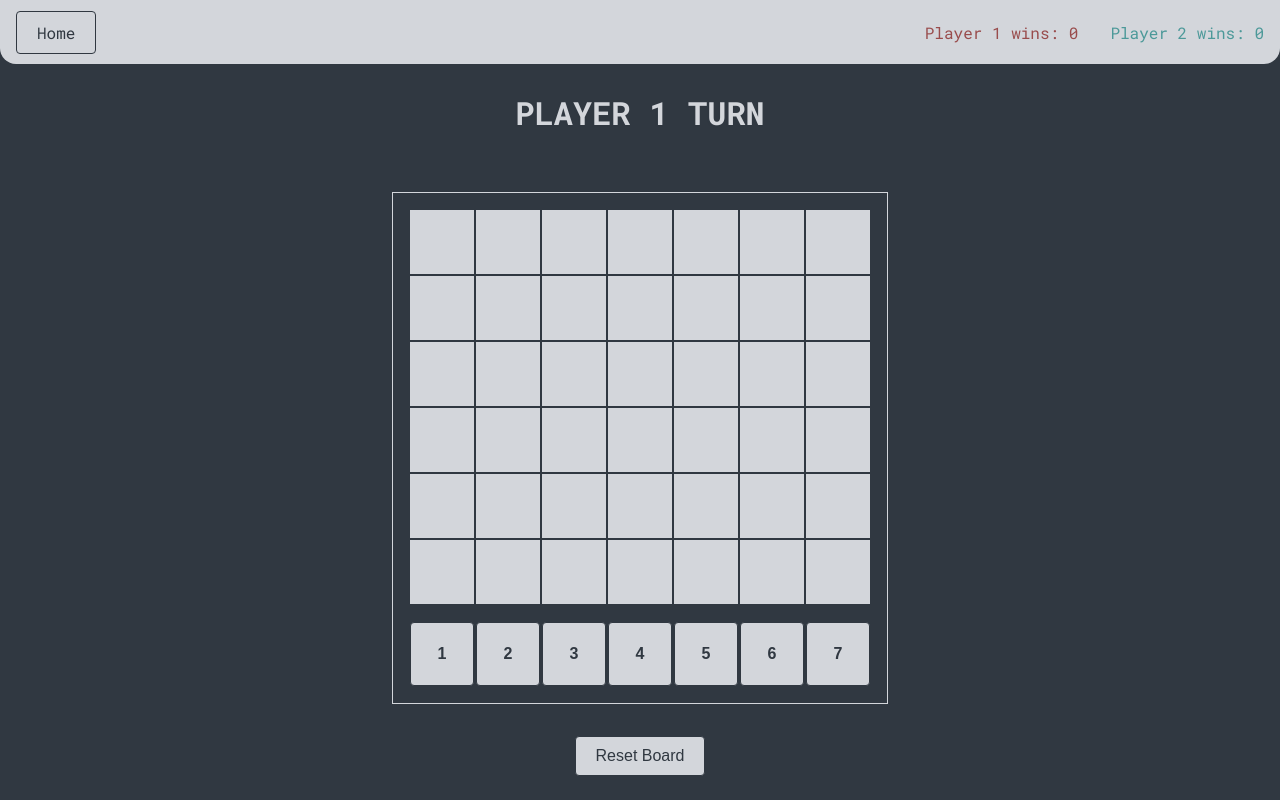
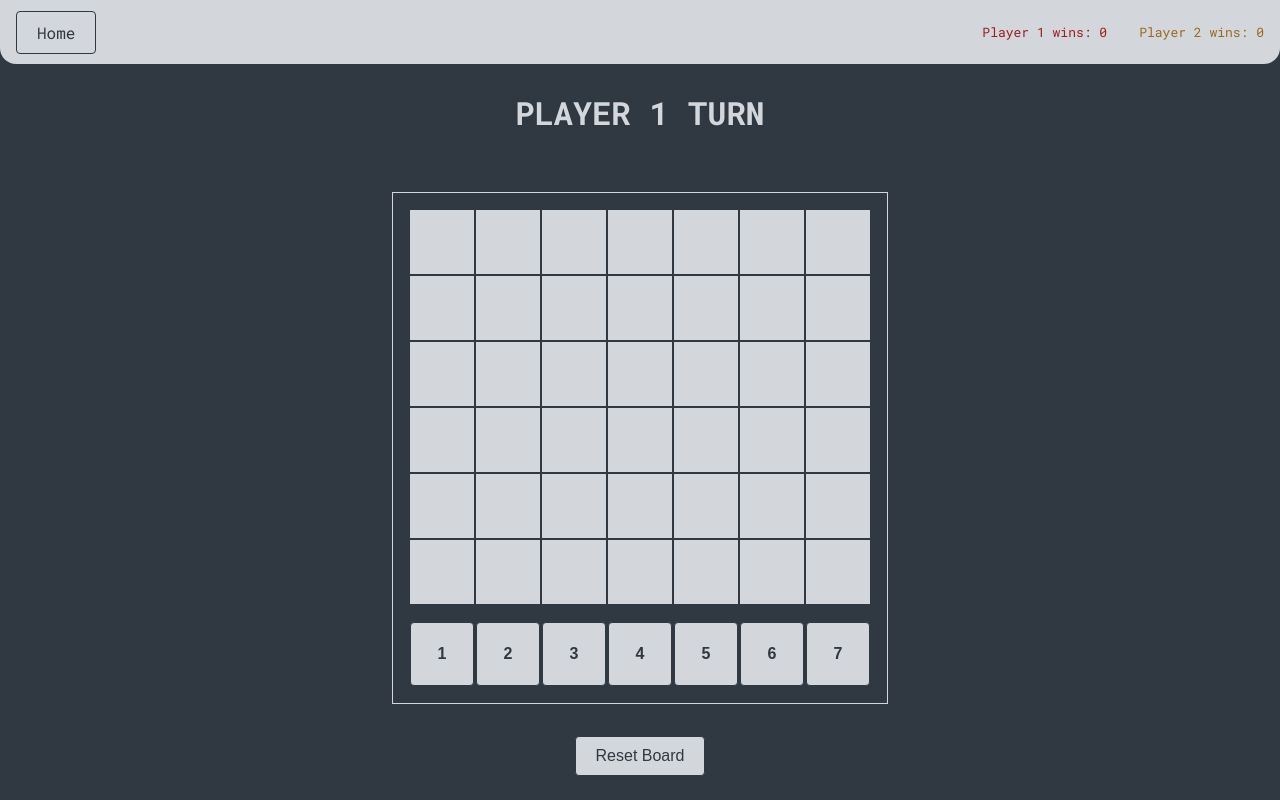
Before and after one commit to harisahmed18403/FunGames, a Vue app: page /connect4 in a window 1280 px wide. Built offline with nearby package versions, Linux system fonts and the light colour scheme; the HTML template or start-up script is replaced by a standard one.

Commit message:
add/rem player functions, player stats page

```diff
--- a/src/components/TheHeader.vue
+++ b/src/components/TheHeader.vue
@@ -5,7 +5,7 @@
     <div class="flex row gap-2 no-wrap scroll-x">
       <p
         v-for="(stat, index) in playerStore.playerStatsTotals"
-        :style="`color: ${playerStore.playerColor(index)}`"
+        :style="`color: ${playerStore.playerColor(index)}; font-size: small;`"
       >
         Player {{ index + 1 }} wins: {{ stat.wins }}
       </p>
--- a/src/stores/store.ts
+++ b/src/stores/store.ts
@@ -4,7 +4,7 @@ import { routes } from '@/router'
 
 import type { RouteRecordNameGeneric } from 'vue-router'
 
-import { hsvToHex, mapRangeFromRangeTo } from '@/utils/generic'
+import { hsvToHex } from '@/utils/generic'
 
 export const useScore = defineStore('score', () => {
   const player1Score = ref(0)
@@ -25,12 +25,60 @@ interface PlayerStat {
 }
 
 export const usePlayers = defineStore('players', () => {
+  const minPlayers = 2
+  const maxPlayers = 10
   const numPlayers = ref<number>(2)
   const playerStats = ref<PlayerStat[]>([])
-  const playerColors = ref<Array<string>>([])
+  const playerColors = getPlayerColors(maxPlayers)
+
+  const addPlayer = () => {
+    if (numPlayers.value < maxPlayers) {
+      numPlayers.value++
+    }
+  }
+
+  const removePlayer = () => {
+    if (numPlayers.value > minPlayers) {
+      numPlayers.value--
+    }
+  }
+
+  watch(
+    () => numPlayers.value,
+    (newNumPlayers) => {
+      setPlayerStats(newNumPlayers)
+    },
+    { immediate: true },
+  )
+
+  function setPlayerStats(numPlayers: number) {
+    let newPlayerStats = []
+    for (let i = 0; i < numPlayers; i++) {
+      // Retain exiting players stats
+      if (playerStats.value[i] !== undefined) {
+        newPlayerStats.push(playerStats.value[i])
+        continue
+      }
+      const stat: PlayerStat = {}
+
+      for (const route of routes) {
+        if (route.name) {
+          stat[String(route.name)] = {
+            wins: 0,
+            losses: 0,
+            ties: 0,
+          }
+        }
+      }
+
+      newPlayerStats.push(stat)
+    }
+
+    playerStats.value = newPlayerStats
+  }
 
   const playerStatsTotals = computed(() =>
-    playerStats.value.map((playerStat: PlayerStat) => {
+    playerStats.value.map((playerStat: PlayerStat, player: number) => {
       let total: Stat = {
         wins: 0,
         losses: 0,
@@ -54,31 +102,6 @@ export const usePlayers = defineStore('players', () => {
     })
   })
 
-  watch(
-    () => numPlayers.value,
-    (newNumPlayers) => {
-      playerStats.value = []
-      for (let i = 0; i < newNumPlayers; i++) {
-        const stat: PlayerStat = {}
-
-        for (const route of routes) {
-          if (route.name) {
-            stat[String(route.name)] = {
-              wins: 0,
-              losses: 0,
-              ties: 0,
-            }
-          }
-        }
-
-        playerStats.value.push(stat)
-      }
-
-      playerColors.value = getPlayerColors(newNumPlayers)
-    },
-    { immediate: true },
-  )
-
   const updateScore = (winningPlayer: number | null, routeName: RouteRecordNameGeneric) => {
     if (winningPlayer === null) {
       playerStats.value.forEach((stat: PlayerStat) => {
@@ -96,12 +119,22 @@ export const usePlayers = defineStore('players', () => {
   }
 
   const playerColor = (player: number) => {
-    return playerColors.value[player]
+    return playerColors[player] ?? 'black'
   }
 
-  return { numPlayers, playerStats, playerStatsTotals, winningPlayer, updateScore, playerColor }
+  return {
+    numPlayers,
+    addPlayer,
+    removePlayer,
+    playerStats,
+    playerStatsTotals,
+    winningPlayer,
+    updateScore,
+    playerColor,
+  }
 })
 
+// Gives a hex color based on teh number of players, is deterministic so the same colors for teh same players come each time
 function getPlayerColors(numPlayers: number) {
-  return [...Array(numPlayers)].map((_, i) => hsvToHex((i * 360) / numPlayers, 0.5, 0.6))
+  return [...Array(numPlayers)].map((_, i) => hsvToHex((i * 360) / numPlayers, 0.8, 0.6))
 }
--- a/src/views/HomePage.vue
+++ b/src/views/HomePage.vue
@@ -1,9 +1,9 @@
 <template>
   <main>
     <div class="flex center row gap-1">
-      <button @click="playersStore.numPlayers--">-</button>
+      <button @click="playersStore.removePlayer">-</button>
       <h1>{{ playersStore.numPlayers }}</h1>
-      <button @click="playersStore.numPlayers++">+</button>
+      <button @click="playersStore.addPlayer">+</button>
       <h1>Player Games</h1>
     </div>
 
--- /dev/null
+++ b/src/views/PlayerStats.vue
@@ -0,0 +1,65 @@
+<template>
+  <main>
+    <div class="">
+      <table id="overView">
+        <thead>
+          <tr>
+            <th>Rank</th>
+            <th>Player</th>
+            <th>Wins</th>
+            <th>Losses</th>
+            <th>Ties</th>
+          </tr>
+        </thead>
+        <tbody>
+          <tr v-for="(stat, index) in sortedStats" :key="stat.id">
+            <td>#{{ index + 1 }}</td>
+            <td :style="`color: ${playerStore.playerColor(stat.id)}`">{{ stat.id + 1 }}</td>
+            <td>{{ stat.wins }}</td>
+            <td>{{ stat.losses }}</td>
+            <td>{{ stat.ties }}</td>
+          </tr>
+        </tbody>
+      </table>
+    </div>
+  </main>
+</template>
+<style scoped>
+#overView {
+  table-layout: fixed;
+  border-collapse: collapse;
+  text-align: center;
+  font-size: 2rem;
+}
+
+#overView th,
+#overView td {
+  padding: 1rem;
+  border: thin solid var(--other-color);
+}
+
+#overView td {
+  background-color: var(--other-color);
+  border: thin solid var(--b-color);
+  color: var(--b-color);
+}
+
+#overView tr:last-of-type td:first-child {
+  border-bottom-left-radius: 1rem;
+}
+
+#overView tr:last-of-type td:last-child {
+  border-bottom-right-radius: 1rem;
+}
+</style>
+<script setup lang="ts">
+import { ref, computed } from 'vue'
+import { usePlayers } from '@/stores/store'
+const playerStore = usePlayers()
+
+const sortedStats = computed(() => {
+  return Object.entries(playerStore.playerStatsTotals)
+    .map(([id, stats]) => ({ id: Number(id), ...stats }))
+    .sort((a, b) => b.wins - a.wins) // descending by wins
+})
+</script>
```
